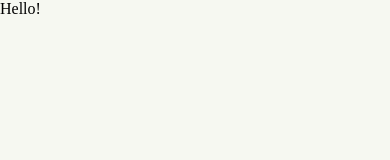
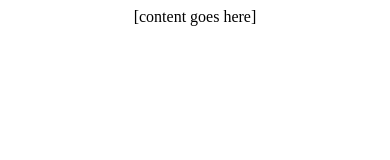
Before and after one commit to johnlangg/mdbcemail, a plain HTML site: page index.html in a window 390 px wide. Drawn offline with Linux system fonts and the light colour scheme.

Commit message:
No Media Query Template

```diff
--- a/index.html
+++ b/index.html
@@ -1,28 +1,24 @@
 <!DOCTYPE html PUBLIC "-//W3C//DTD XHTML 1.0 Transitional//EN" "http://www.w3.org/TR/xhtml1/DTD/xhtml1-transitional.dtd">
 <html xmlns="http://www.w3.org/1999/xhtml">
-    <head>
-        <meta http-equiv="Content-Type" content="text/html; charset=utf-8" />
-        <title>McMaster Dragon Boat Weekly Update</title>
-        <style type="text/css">
-        body {margin: 0; padding: 0; min-width: 100%!important;}
-        .content {width: 100%; max-width: 600px;}
-        </style>
-    </head>
-    <body yahoo bgcolor="#f6f8f1">
-        <table width="100%" align="center" bgcolor="#f6f8f1" border="0" cellpadding="0" cellspacing="0">
-            <tr>
-                <td>
-                    <table class="content" align="center" cellpadding="0" cellspacing="0" border="0">
-                        <tr>
-                            <td>
-                                Hello!
-                            </td>
-                        </tr>
-                    </table>
-
-                </td>
-            </tr>
-        </table>
+<head>
+<meta http-equiv="Content-Type" content="text/html; charset=utf-8" />
+    <!--[if !mso]><!-->
+        <meta http-equiv="X-UA-Compatible" content="IE=edge" />
+    <!--<![endif]-->
+    <meta name="viewport" content="width=device-width, initial-scale=1.0">
+    <title></title>
+    <link rel="stylesheet" type="text/css" href="styles.css" />
+    <!--[if (gte mso 9)|(IE)]>
+    <style type="text/css">
+        table {border-collapse: collapse;}
+    </style>
     <![endif]-->
-    </body>
+</head>
+<body>
+    <center class="wrapper">
+        <div class="webkit">
+            [content goes here]
+        </div>
+    </center>
+</body>
 </html>
```
